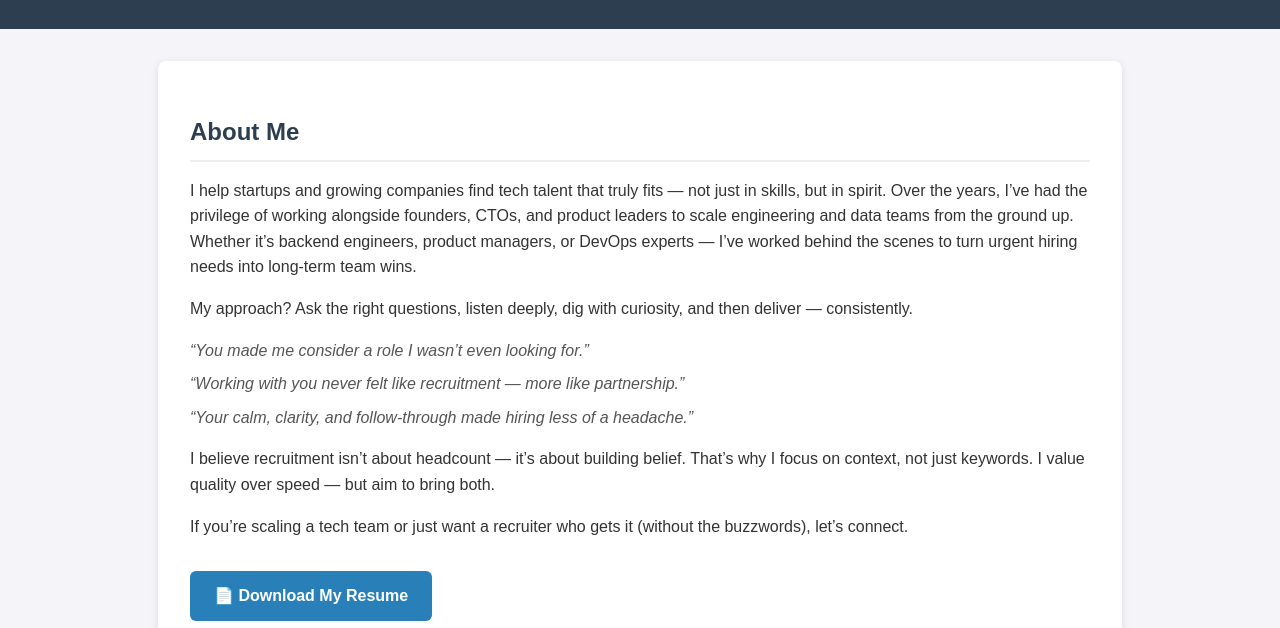
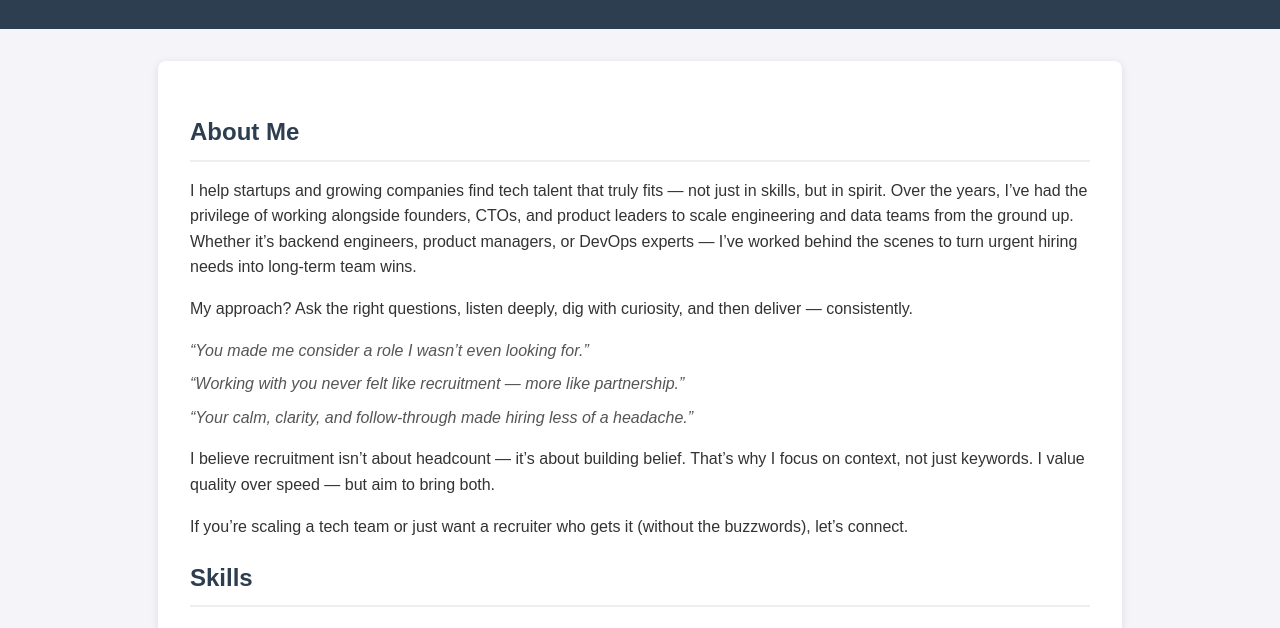
Before and after one commit to baluvakadani/tech-recruiter, a plain HTML site: page index.html in a window 1280 px wide. Shown: the part 122-750 px from the top of the page. Drawn offline with Linux system fonts and the light colour scheme.

Commit message:
Remove resume download button from index.html
Removed the resume download button from the HTML.

```diff
--- a/index.html
+++ b/index.html
@@ -98,8 +98,6 @@
       <p>
         If you’re scaling a tech team or just want a recruiter who gets it (without the buzzwords), let’s connect.
       </p>
-<!-- Resume Download Button -->
-<a href="Bala-Tech-TA-Resume" download class="resume-btn">📄 Download My Resume</a>
 
 <style>
   .resume-btn {
```
